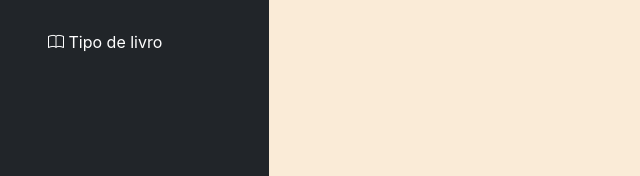
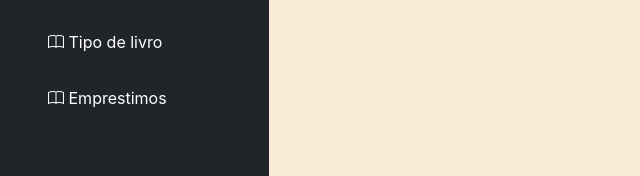
Before and after one commit to fabiacurti/Sistema, a React (Create React App) app in the folder frontend/: page / in a window 1280 px wide. Shown: the part 351-527 px from the top of the page, without its empty margins (0-640 px from the left). Built offline with nearby package versions, Linux system fonts and the light colour scheme.

Commit message:
mapeamento do componente na navbar

```diff
--- a/frontend/src/Componentes/NavBar/NavBar.jsx
+++ b/frontend/src/Componentes/NavBar/NavBar.jsx
@@ -43,6 +43,11 @@ function NavBar() {
                     <NavLink className="nav-link activate bi me-2 text-white" width="16" height="16" to="/TipoLivro"><i class="bi bi-book"></i>   Tipo de livro</NavLink>
                     </Link>
                     </li>
+                    <li>
+                    <Link href="/" className="nav-link text-white">
+                    <NavLink className="nav-link activate bi me-2 text-white" width="16" height="16" to="/Emprestimo"><i class="bi bi-book"></i> Emprestimos</NavLink>
+                    </Link>
+                    </li>
                 </ul>
                 <hr />
                 </div>
```
